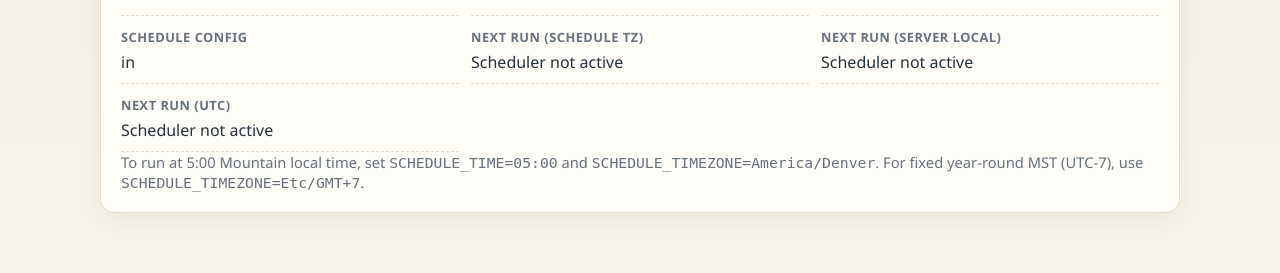
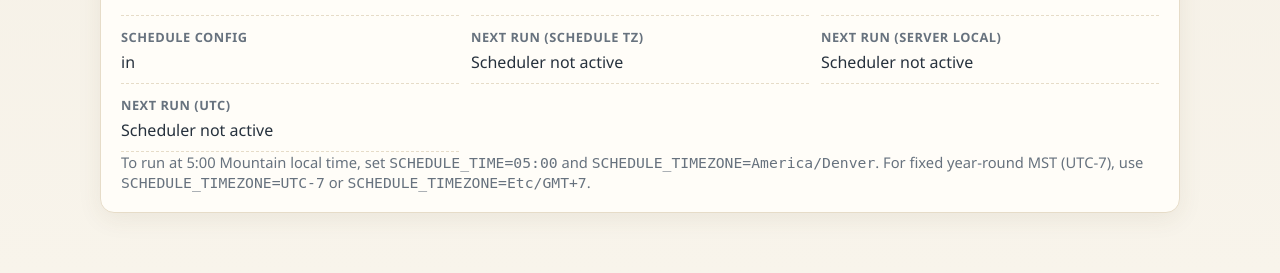
Before and after one commit to tylerwhitlock50/PicklistAutomation, a Flask app: template templates/settings.html in a window 1280 px wide. Shown: the part 604-877 px from the top of the page. Run offline with Flask 3, Linux system fonts and the light colour scheme; the template is opened without the code that fills it, so the values that code supplies are empty.

Commit message:
fixed time zone

```diff
--- a/app.py
+++ b/app.py
@@ -64,6 +64,31 @@
     return configured
 
 
+def _normalize_schedule_timezone(value: str) -> str:
+    """Convert UTC±N values to IANA Etc/GMT timezone names."""
+    if not value:
+        return "UTC"
+
+    normalized = value.strip()
+    if normalized.upper() == "UTC":
+        return "UTC"
+
+    match = re.match(r"^UTC([+-])(\d{1,2})$", normalized, re.IGNORECASE)
+    if not match:
+        return normalized
+
+    sign, hours_text = match.group(1), match.group(2)
+    hours = int(hours_text)
+    if hours == 0:
+        return "UTC"
+    if hours > 14:
+        return normalized
+
+    # IANA Etc/GMT uses opposite sign: Etc/GMT+7 means UTC-7.
+    etc_sign = "-" if sign == "+" else "+"
+    return f"Etc/GMT{etc_sign}{hours}"
+
+
 DB_PATH = resolve_db_path()
 EXPORT_DIR = BASE_DIR / "exports"
 LOG_DIR = BASE_DIR / "logs"
@@ -80,7 +105,8 @@
     DEFAULT_QUERY_TYPE = "guns"
 MAX_RUNS = int(os.getenv("MAX_RUNS_TO_KEEP", "10"))
 SCHEDULE_TIME = os.getenv("SCHEDULE_TIME", "05:00")
-SCHEDULE_TIMEZONE = os.getenv("SCHEDULE_TIMEZONE", "UTC")
+RAW_SCHEDULE_TIMEZONE = os.getenv("SCHEDULE_TIMEZONE", "UTC")
+SCHEDULE_TIMEZONE = _normalize_schedule_timezone(RAW_SCHEDULE_TIMEZONE)
 ENABLE_SCHEDULER = os.getenv("ENABLE_SCHEDULER", "true").lower() == "true"
 DISPLAY_TIMEZONE = os.getenv("DISPLAY_TIMEZONE")
 UI_REFRESH_INTERVAL_SECONDS = int(os.getenv("UI_REFRESH_INTERVAL_SECONDS", "15"))
@@ -121,6 +147,12 @@
     ],
 )
 logger = logging.getLogger("picklist-app")
+if RAW_SCHEDULE_TIMEZONE.strip() != SCHEDULE_TIMEZONE:
+    logger.info(
+        "Normalized SCHEDULE_TIMEZONE '%s' to '%s'.",
+        RAW_SCHEDULE_TIMEZONE,
+        SCHEDULE_TIMEZONE,
+    )
 
 app = Flask(__name__)
 flask_secret_key = os.getenv("FLASK_SECRET_KEY")
--- a/templates/index.html
+++ b/templates/index.html
@@ -192,7 +192,7 @@
         <p class="helper-text">
           For 5:00 in Denver local time, use <code>SCHEDULE_TIME=05:00</code> and
           <code>SCHEDULE_TIMEZONE=America/Denver</code>. For fixed year-round MST (UTC-7), use
-          <code>SCHEDULE_TIMEZONE=Etc/GMT+7</code>.
+          <code>SCHEDULE_TIMEZONE=UTC-7</code> or <code>SCHEDULE_TIMEZONE=Etc/GMT+7</code>.
         </p>
       </section>
 
--- a/templates/settings.html
+++ b/templates/settings.html
@@ -198,7 +198,7 @@
         <p class="helper-text">
           To run at 5:00 Mountain local time, set <code>SCHEDULE_TIME=05:00</code> and
           <code>SCHEDULE_TIMEZONE=America/Denver</code>. For fixed year-round MST (UTC-7), use
-          <code>SCHEDULE_TIMEZONE=Etc/GMT+7</code>.
+          <code>SCHEDULE_TIMEZONE=UTC-7</code> or <code>SCHEDULE_TIMEZONE=Etc/GMT+7</code>.
         </p>
       </section>
     </main>
```
Also changed, not shown: README.md.
